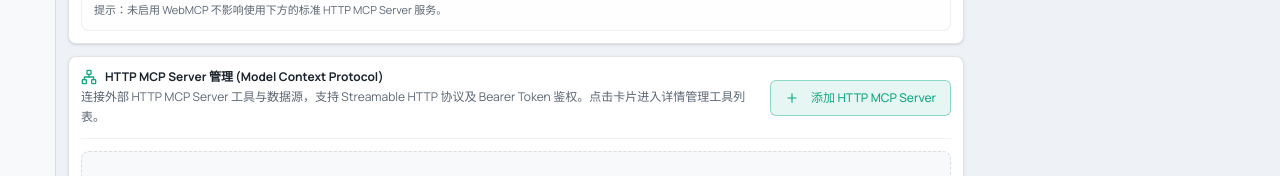
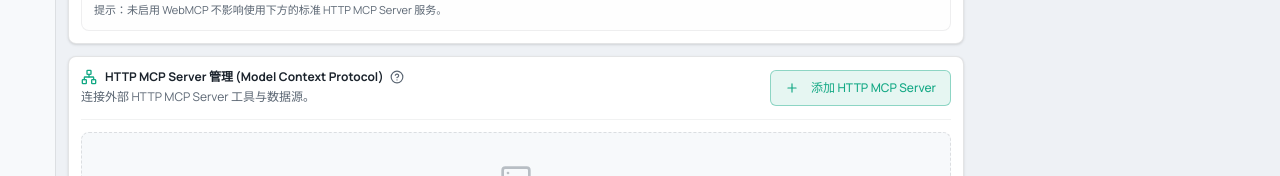
Before and after one commit to DavidKk/yggit, a Next.js app: page /settings/mcp in a window 1280 px wide. Shown: the part 366-542 px from the top of the page. Built offline with nearby package versions, Linux system fonts and the light colour scheme; no server answers.

Commit message:
docs(mcp): simplify card description for HTTP MCP server manager
AI-USE

```diff
--- a/components/git/agent/settings/McpSettingsSection.tsx
+++ b/components/git/agent/settings/McpSettingsSection.tsx
@@ -95,7 +95,8 @@ export function McpSettingsSection() {
             <span>HTTP MCP Server 管理 (Model Context Protocol)</span>
           </div>
         }
-        description="连接外部 HTTP MCP Server 工具与数据源，支持 Streamable HTTP 协议及 Bearer Token 鉴权。点击卡片进入详情管理工具列表。"
+        description="连接外部 HTTP MCP Server 工具与数据源。"
+        descriptionTooltip="遵循 Model Context Protocol 开放规范，支持 Streamable HTTP 协议与 Bearer Token 鉴权。"
         titleAction={
           <Button variant="accent" onClick={() => router.push('/settings/mcp/new')}>
             <LuPlus className="size-3.5 mr-1" />
```
